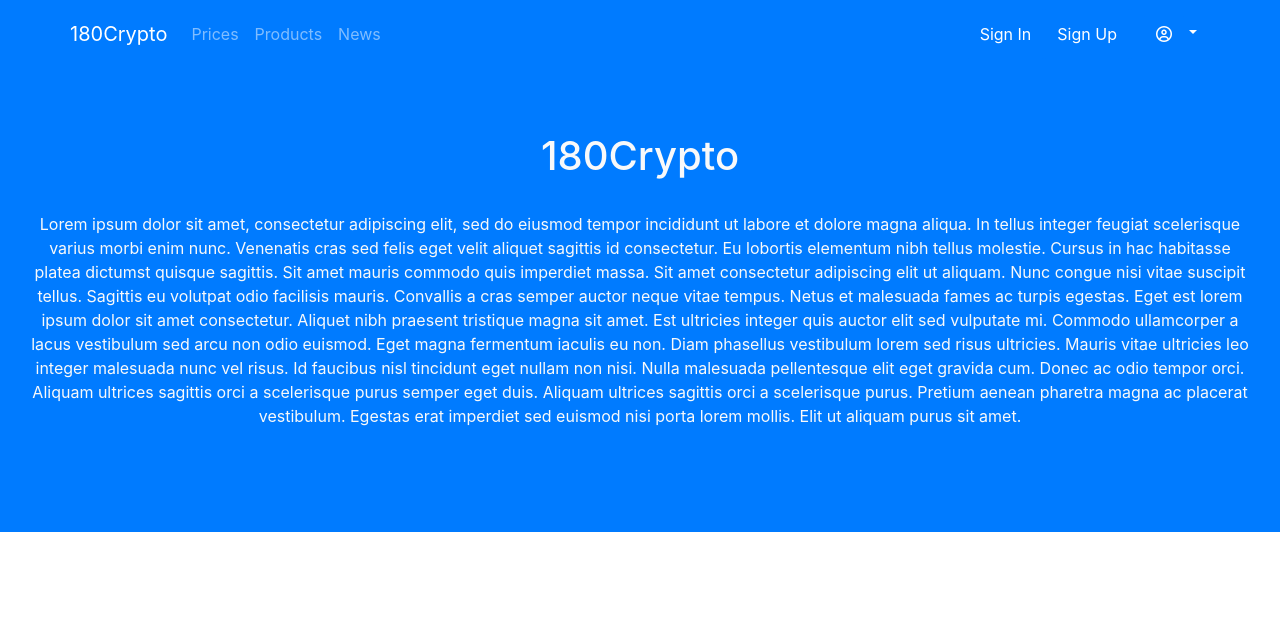
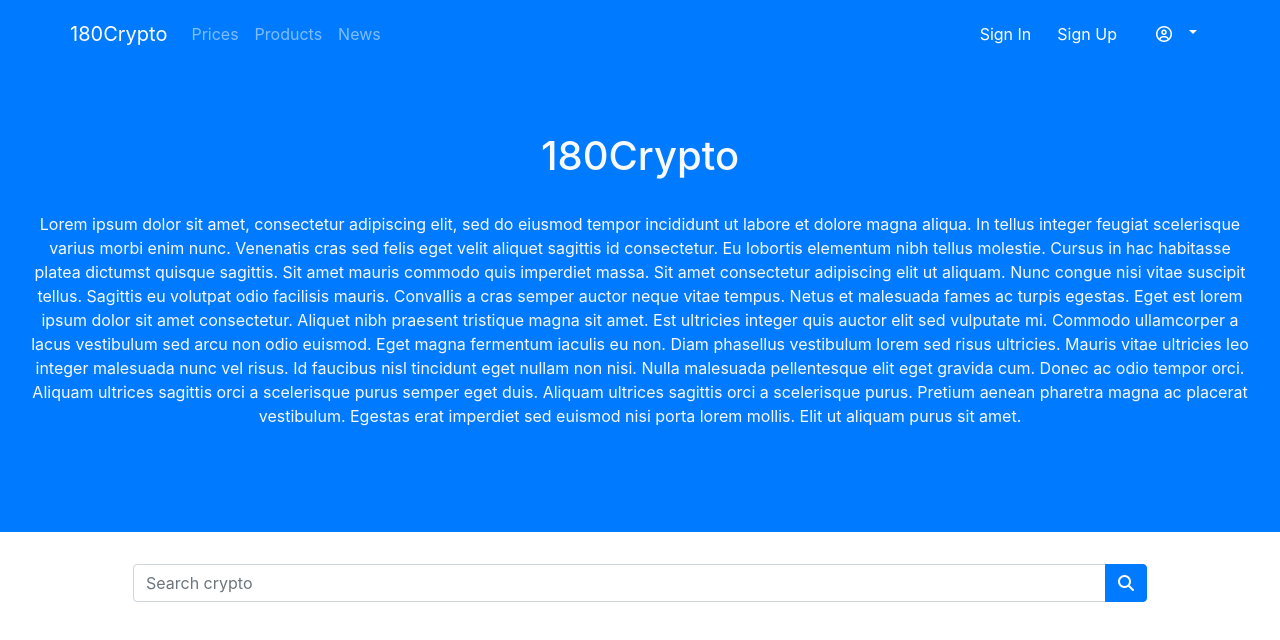
Before and after one commit to brandonabutin/CS180Group4, a React (Create React App) app: page / in a window 1280 px wide. Shown: the top 640 px of the page. Built offline with nearby package versions, Linux system fonts and the light colour scheme.

Commit message:
added searchbar

```diff
--- a/src/App.js
+++ b/src/App.js
@@ -7,7 +7,10 @@ import ButtonToolbar from 'react-bootstrap/ButtonToolbar';
 import Jumbotron from 'react-bootstrap/Jumbotron';
 import Container from 'react-bootstrap/Container';
 import Dropdown from 'react-bootstrap/Dropdown';
-
+import InputGroup from 'react-bootstrap/InputGroup';
+import FormControl from 'react-bootstrap/FormControl';
+import Row from 'react-bootstrap/Row';
+import Col from 'react-bootstrap/Col';
 
 class App extends Component {
   render() {
@@ -53,6 +56,24 @@ class App extends Component {
 
       </Jumbotron>
 
+      <Container>
+        <Row>
+          <Col m="auto">
+            <InputGroup className="px-5">
+              <FormControl
+                placeholder="Search crypto"
+                aria-label = "Search crypto"
+              />
+              <InputGroup.Append>
+                <Button variant="primary">
+                  <i class="fas fa-search"></i>
+                </Button>
+              </InputGroup.Append>
+            </InputGroup>
+          </Col>
+        </Row>
+      </Container>
+
     </div>);
   }
 }
```
Also changed, not shown: 12 other files (tests, documents, lock files or other folders).
